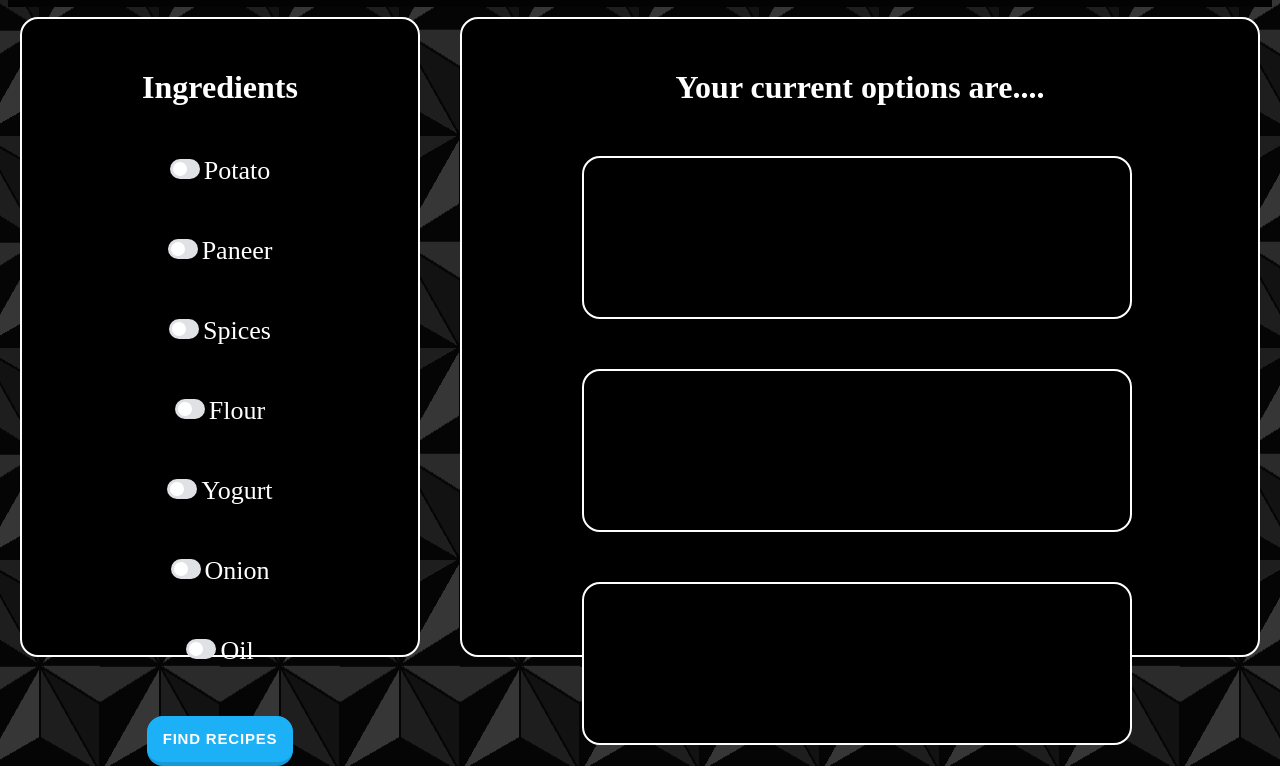
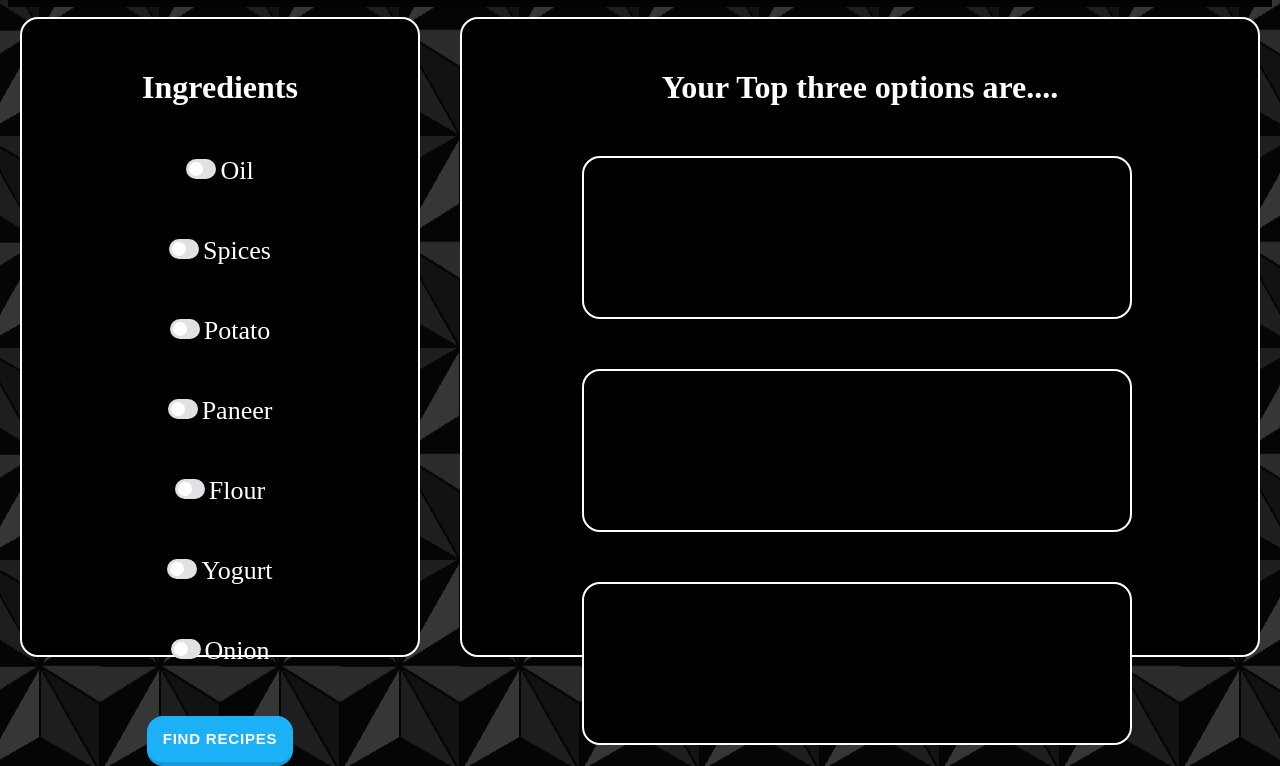
Before and after one commit to Jyublee/Indie-Bytes, a plain HTML site: page index.html in a window 1280 px wide. Shown: the part 158-924 px from the top of the page. Drawn offline with Linux system fonts and the light colour scheme.

Commit message:
Update index.html
Re-arranged elements and ensured fidelity

```diff
--- a/index.html
+++ b/index.html
@@ -14,54 +14,68 @@
             <div class="pic1">
                 <img src="photo/Logo.png">
             </div>
+
             <h1>Indie Bytes</h1>
+
             <div class="pic1">
                 <img src="photo/Logo.png">
             </div>
         </div>
     </header>
+
     <div class="halfcontainer">
+
         <div class="half1" >
             <div class="content">
                 <h1>Ingredients</h1>
                 <div class="checkbox-container">
                     <div class="checkbox-wrapper-2">
+                        <input type="checkbox" class="sc-gJwTLC ikxBAC" id="Oil">
+                        <label for="Oil">Oil</label>
+                    </div>
+
+                    <div class="checkbox-wrapper-2">
+                        <input type="checkbox" class="sc-gJwTLC ikxBAC" id="Spices">
+                        <label for="Spices">Spices</label>
+                    </div>
+
+                    <div class="checkbox-wrapper-2">
                         <input type="checkbox" class="sc-gJwTLC ikxBAC" id="Potato">
                         <label for="Potato">Potato</label>
                     </div>
+
                     <div class="checkbox-wrapper-2">
                         <input type="checkbox" class="sc-gJwTLC ikxBAC" id="Paneer">
                         <label for="Paneer">Paneer</label>
                     </div>
-                  <div class="checkbox-wrapper-2">
-                     <input type="checkbox" class="sc-gJwTLC ikxBAC" id="Spices">
-                     <label for="Spices">Spices</label>
-                  </div>
+
                     <div class="checkbox-wrapper-2">
                         <input type="checkbox" class="sc-gJwTLC ikxBAC" id="Flour">
                         <label for="Flour">Flour</label>
                     </div>
+
                     <div class="checkbox-wrapper-2">
                         <input type="checkbox" class="sc-gJwTLC ikxBAC" id="Yogurt">
                         <label for="Yogurt">Yogurt</label>
                     </div>
+
                     <div class="checkbox-wrapper-2">
                         <input type="checkbox" class="sc-gJwTLC ikxBAC" id="Onion">
                         <label for="Onion">Onion</label>
                     </div>
-                  <div class="checkbox-wrapper-2">
-                     <input type="checkbox" class="sc-gJwTLC ikxBAC" id="Oil">
-                     <label for="Oil">Oil</label>
-                  </div>
+
                     <div class="button-container">
                         <button class="button-19" role="button">Find Recipes</button>
                     </div>
+
                 </div>
             </div>
+
         </div>
+
         <div class="half2">
             <div class="content">
-               <h1>Your current options are....</h1>
+            <h1>Your Top three options are....</h1>
             </div>
             <div class="checkbox-container">
                 <div class="outp" id="op1"></div>
```
Lines whose indentation alone changed are shown as unchanged.
